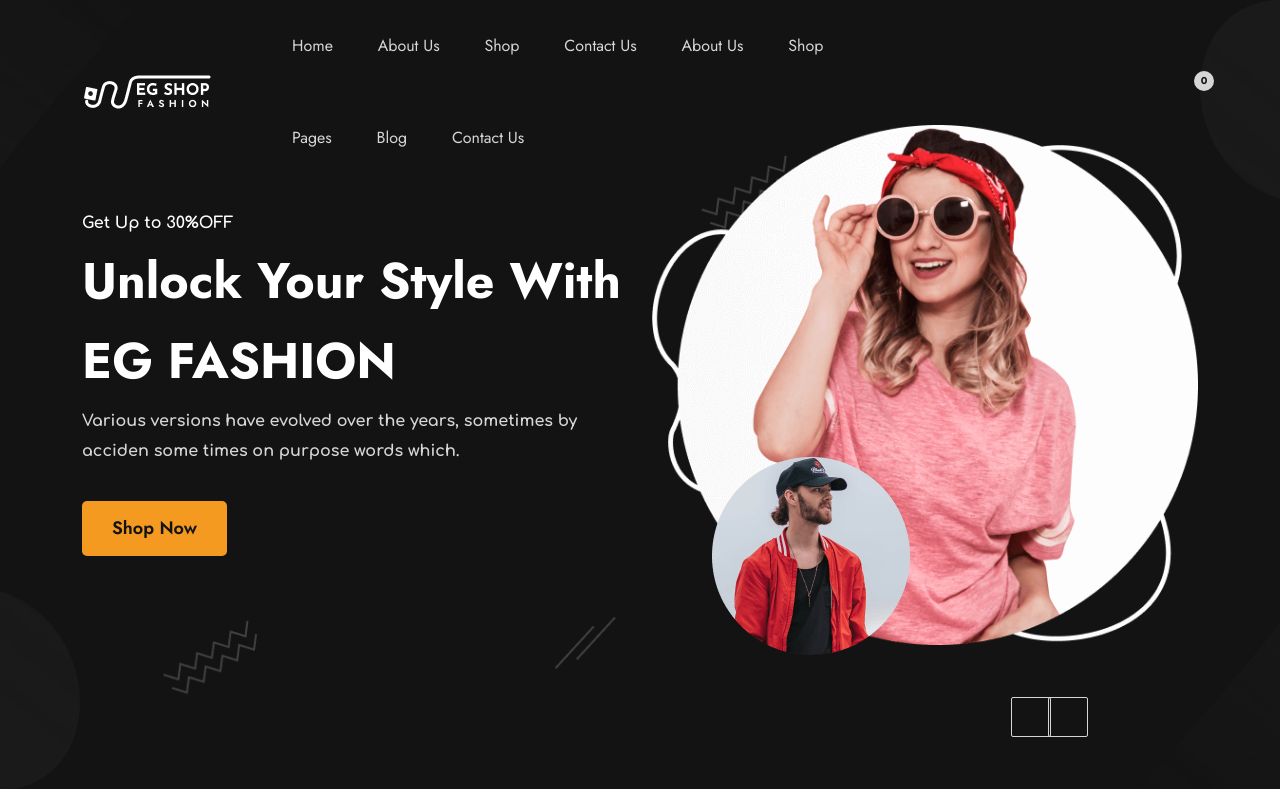
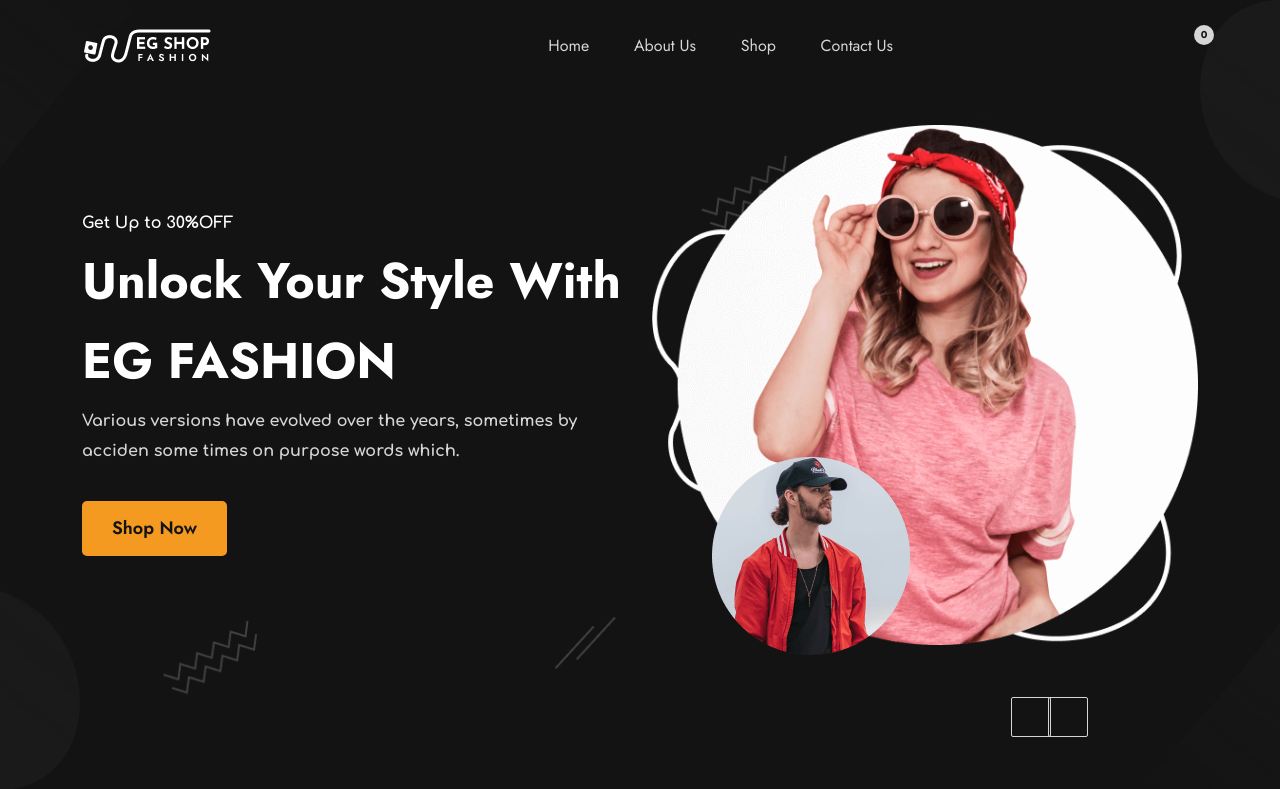
Before and after one commit to Nekabari-dev/shopping-wears, a PHP site: page / in a window 1280 px wide. Shown: the top 789 px of the page. Run offline with PHP 8.4, Linux system fonts and the light colour scheme; data that the repository does not hold is empty; some libraries are stand-ins or nearby versions; some web fonts are replaced.

Commit message:
corrected an errorc

```diff
--- a/index.php
+++ b/index.php
@@ -373,50 +373,6 @@ shipping. stay with EG </p>
 <li><a href="about.php?id=<?php if(isset($id)) echo $id; ?>">About Us</a></li>
 <li><a href="product.php?id=<?php if(isset($id)) echo $id; ?>">Shop</a></li>
 <li><a href="contact.php?id=<?php if(isset($id)) echo $id; ?>">Contact Us</a></li>
-<li><a href="about.php?id=<?php echo $id; ?>">About Us</a></li>
-<li class="has-child-menu">
-<a href="javascript:void(0)">Shop</a>
-<i class="fl flaticon-plus">+</i>
-<ul class="sub-menu">
-<li><a href="product.php?id=<?php echo $id; ?>">Shop</a></li>
-<li><a href="product-sidebar.php?id=<?php echo $id; ?>">Shop Sidebar</a></li>
-<li><a href="product-details.php?id=<?php echo $id; ?>">Shop Details</a></li>
-</ul>
-</li>
-<li class="has-child-menu">
-<a href="javascript:void(0)">Pages</a>
-<i class="fl flaticon-plus">+</i>
-<ul class="sub-menu">
-<li><a href="cart.php?id=<?php echo $id; ?>">Cart</a></li>
-<li><a href="checkout.php?id=<?php echo $id; ?>">Checkout</a></li>
-<li><a href="login.php?id=<?php echo $id; ?>">Login</a></li>
-<li><a href="register.php?id=<?php echo $id; ?>">Register</a></li>
-<li><a href="dashboard.php?id=<?php echo $id; ?>">Dashboard</a></li>
-<li><a href="profile.php?id=<?php echo $id; ?>">Profile</a></li>
-<li><a href="order.php?id=<?php echo $id; ?>">Orders</a></li>
-<li><a href="setting.php?id=<?php echo $id; ?>">Setting</a></li>
-<li><a href="comming-soon.php?id=<?php echo $id; ?>">Comming Soon</a></li>
-<li><a href="faq.php?id=<?php echo $id; ?>">FAQ</a></li>
-<!-- <li><a href="404.php">404</a></li> -->
-</ul>
-</li>
-<li class="has-child-menu">
-<a href="javascript:void(0)">Blog</a>
-<i class="fl flaticon-plus">+</i>
-<ul class="sub-menu">
-<li><a href="blog.php?id=<?php echo $id; ?>">Blog Grid</a></li>
-<li><a href="blog-sidebar.php?id=<?php echo $id; ?>">Blog Sidebar</a></li>
-<li><a href="blog-standard.php?id=<?php echo $id; ?>">Blog Standard</a></li>
-<li><a href="blog-details.php?id=<?php echo $id; ?>">Blog Details</a></li>
-</ul>
-</li>
-<li><a href="contact.php?id=<?php echo $id; ?>">Contact Us</a></li>
-</ul>
-<ul class="inner-social-icons d-xl-none d-flex flex-wrap">
-<li><a href="index.php?id=<?php echo $id; ?>#"><i class="flaticon-facebook-app-symbol"></i></a></li>
-<li><a href="index.php?id=<?php echo $id; ?>#"><i class="flaticon-twitter-1"></i></a></li>
-<li><a href="index.php?id=<?php echo $id; ?>#"><i class="flaticon-instagram-2"></i></a></li>
-<li><a href="index.php?id=<?php echo $id; ?>#"><i class="flaticon-pinterest-1"></i></a></li>
 </ul>
 </nav>
 </div>
```
